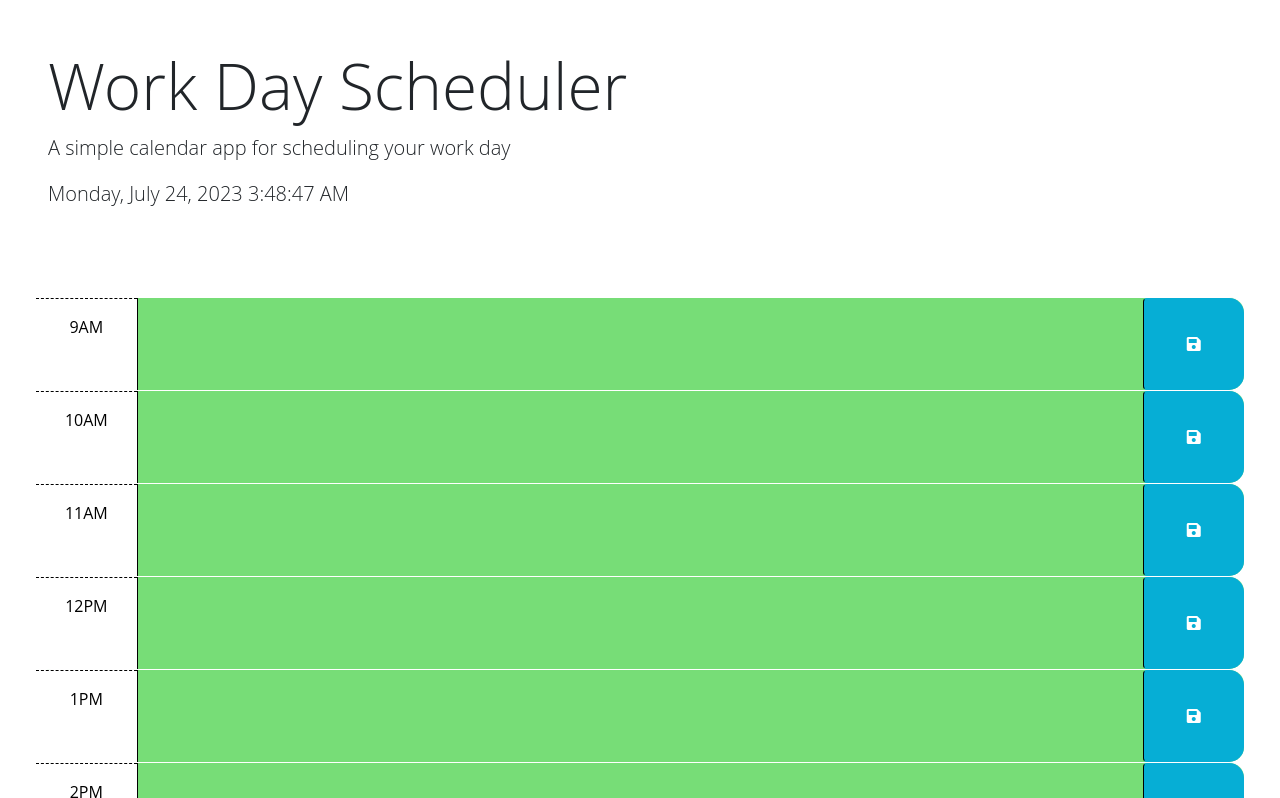
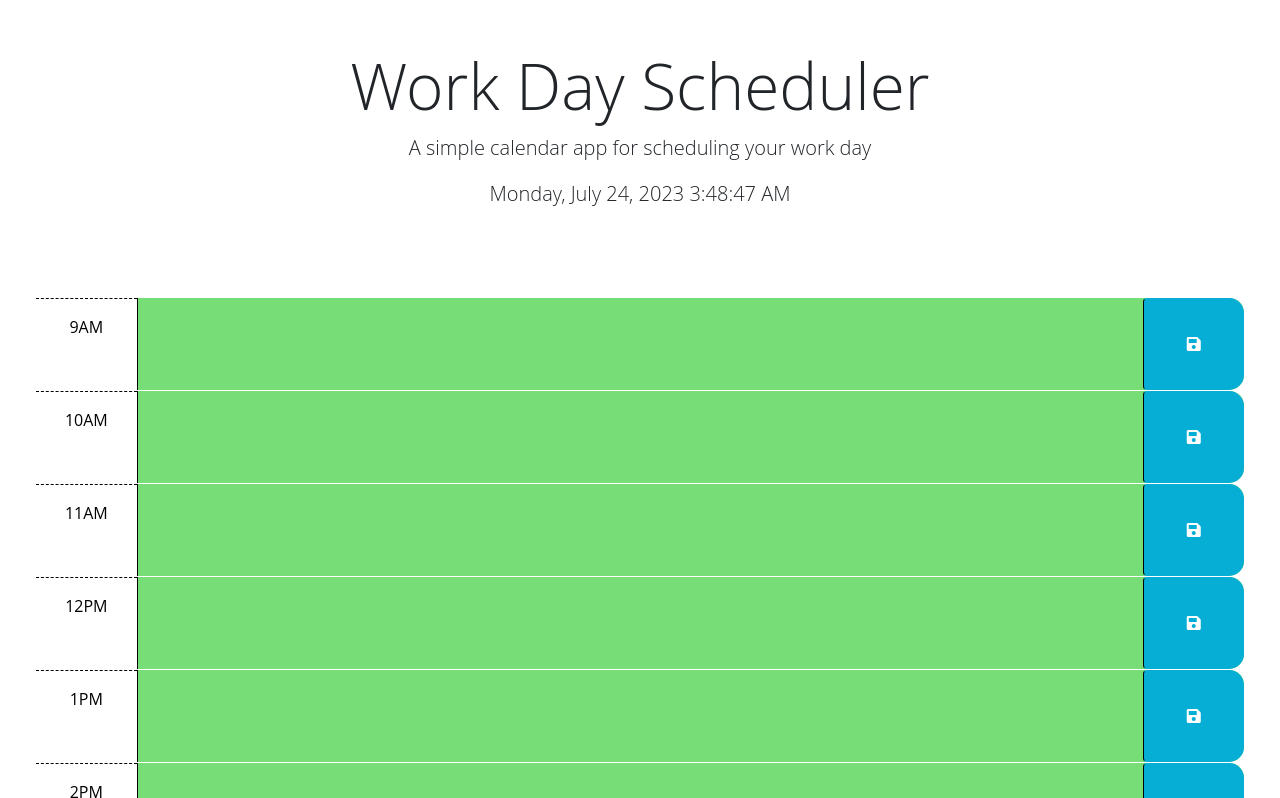
Before and after one commit to jrapich/work-day-scheduler, a plain HTML site: page index.html in a window 1280 px wide. Shown: the top 798 px of the page. Drawn offline with nearby package versions, Linux system fonts and the light colour scheme.

Commit message:
added bootstrap classes to center the header

```diff
--- a/index.html
+++ b/index.html
@@ -25,7 +25,7 @@
   </head>
 
   <body>
-    <header class="p-5 mb-4">
+    <header class="p-5 mb-4 d-flex justify-content-center flex-column align-items-center">
       <h1 class="display-3">Work Day Scheduler</h1>
       <p class="lead">A simple calendar app for scheduling your work day</p>
       <p id="currentDay" class="lead"></p>
```
